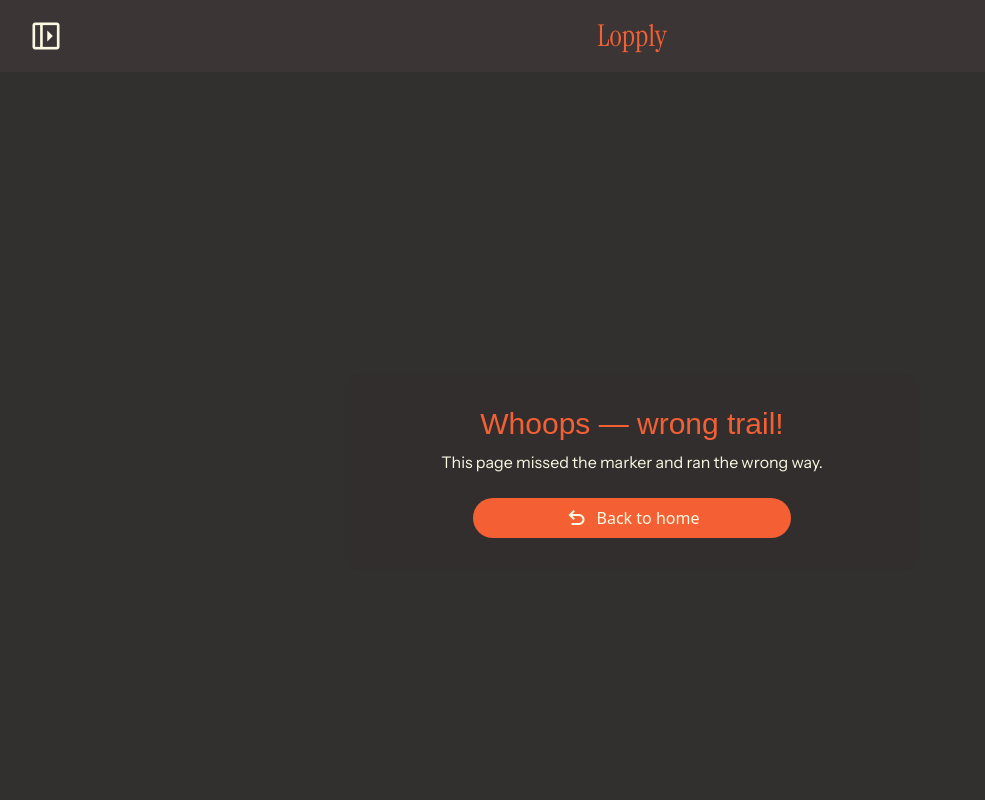
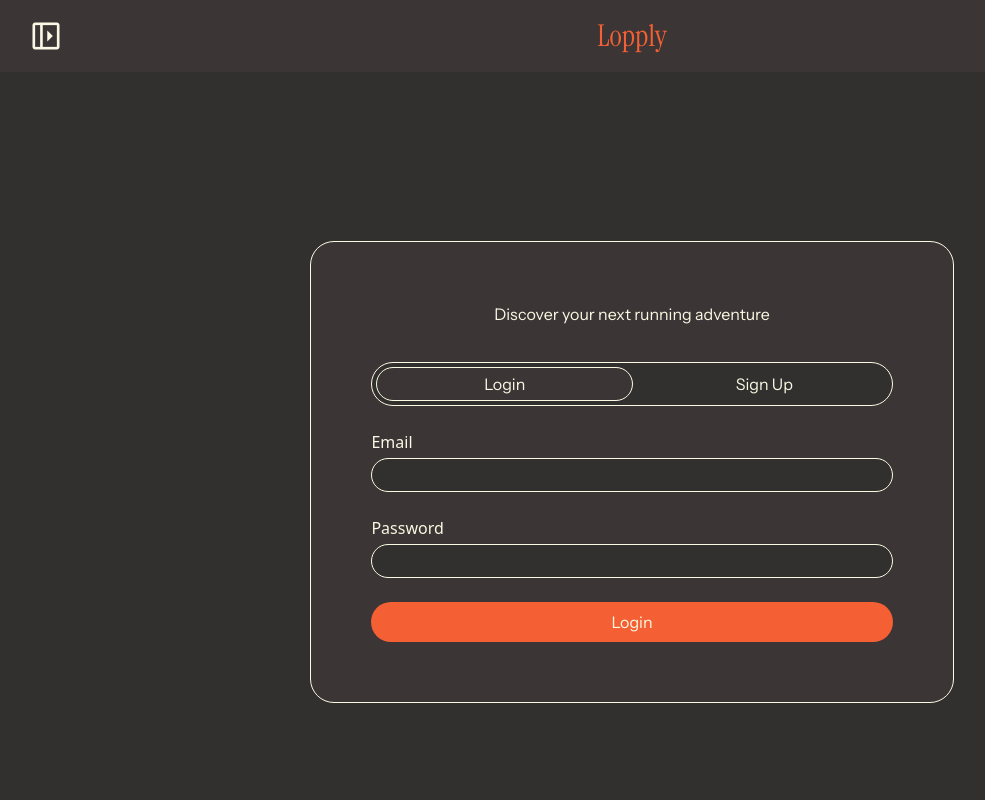
Before and after one commit to ellinorjohansson/Lopply, a Next.js app: page /user in a window 1280 px wide. Before the commit this address had no page. Shown: the top 800 px of the page, without its empty margins (8-993 px from the left). Built offline with nearby package versions, Linux system fonts and the light colour scheme; a web font is replaced by a local one.

Commit message:
✨(feature): added login and signup so it works together with authswitch in user page

```diff
--- a/public/locales/en/common.json
+++ b/public/locales/en/common.json
@@ -44,6 +44,12 @@
       "admin_subtext": "Enter admin password to access the panel",
       "access_admin_panel": "Access admin panel"
     },
+    "user": {
+      "user_text_discover": "Discover your next running adventure",
+      "login": "Login",
+      "signup": "SignUp"
+    },
+    "name": "Name",
     "email": "Email",
     "password": "Password"
   }
--- a/src/app/globals.css
+++ b/src/app/globals.css
@@ -44,6 +44,10 @@ span {
   font-family: var(--font-instrument-sans), sans-serif;
 }
 
+button {
+  font-family: var(--font-instrument-sans), sans-serif;
+}
+
 @keyframes slide-up {
   from {
     transform: translateY(120%);
--- /dev/null
+++ b/src/app/user/page.tsx
@@ -0,0 +1,29 @@
+"use client";
+import AuthSwitch from "@/common/components/authSwitch/AuthSwitch";
+import { useState } from "react";
+import UserLogIn from "./login/page";
+import UserSignUp from "./signup/page";
+import { useTranslation } from "@/common/hooks/useTranslation";
+
+
+const UserAuth = () => {
+  const [mode, setMode] = useState<"login" | "signup">("login");
+  const a = useTranslation("authentication");
+
+
+  return (
+    <section className="flex items-center justify-center w-full min-h-screen p-4">
+      <div className="bg-secondary border border-secondaryaccent rounded-3xl p-15 flex flex-col gap-6">
+        <span className="text-secondaryaccent text-base flex justify-center mb-3">
+          {a("user.user_text_discover")}
+        </span>
+
+        <AuthSwitch mode={mode} onChange={setMode} />
+
+        {mode === "login" ? <UserLogIn /> : <UserSignUp />}
+      </div>
+    </section>
+  );
+};
+
+export default UserAuth;
--- a/src/common/components/header/Header.tsx
+++ b/src/common/components/header/Header.tsx
@@ -128,7 +128,7 @@ const Header = () => {
           <ul>
             <li className="mb-2">
               <Link
-                href="/user/login"
+                href="/user"
                 onClick={closeNav}
                 className="flex items-center gap-2 text-secondaryaccent font-sans text-base relative hover:text-primaryaccent hover:py-1 hover:px-1 hover:rounded-2xl transition-all hover:bg-primaryaccent/20"
               >
```
